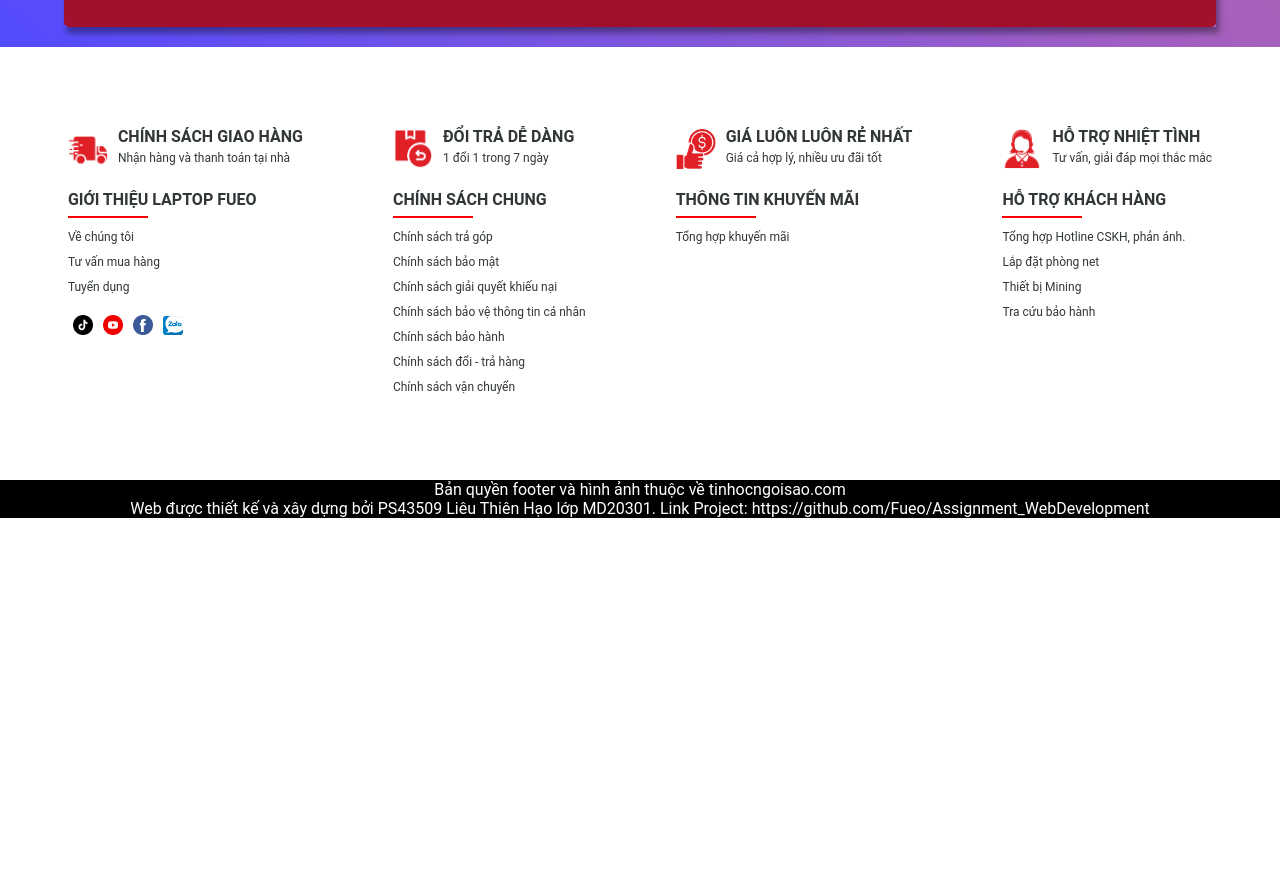
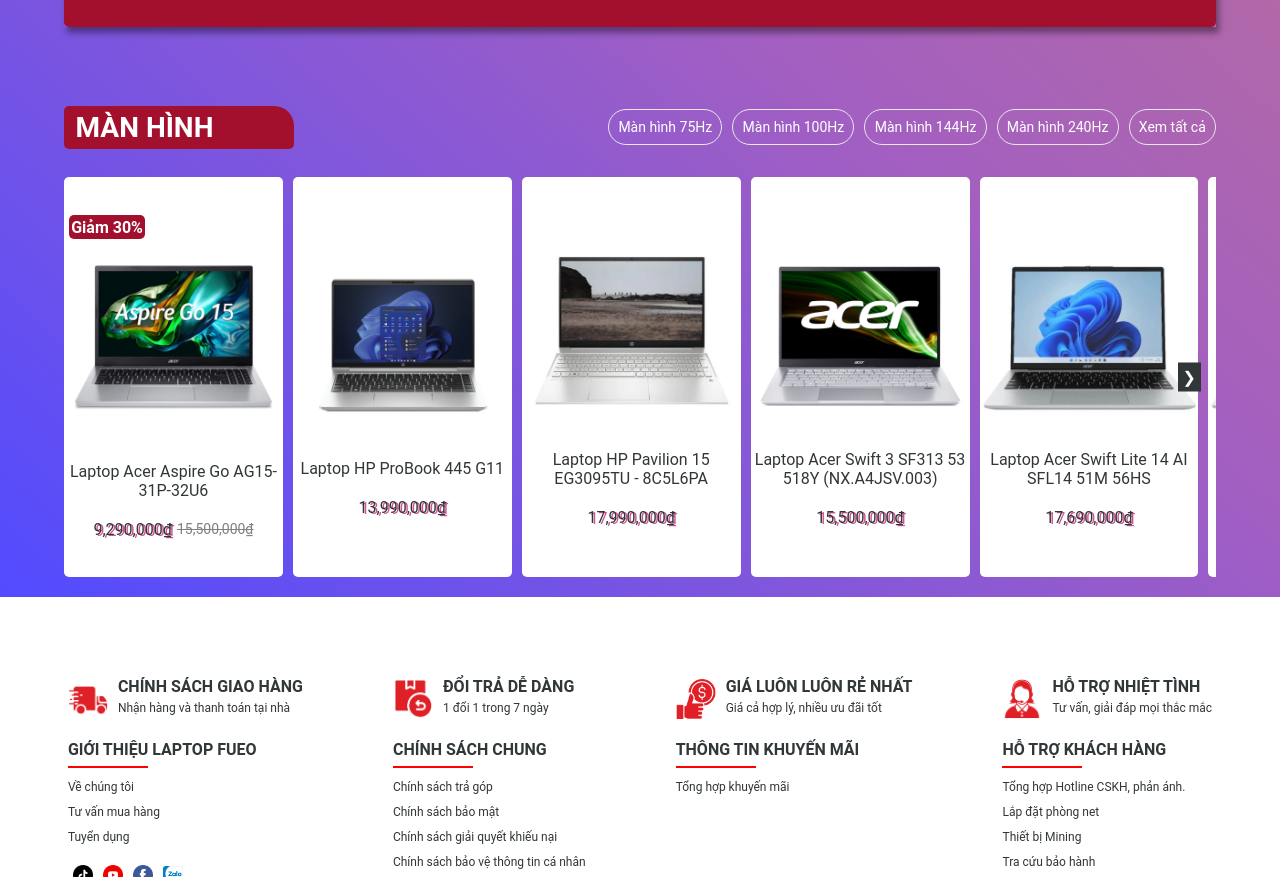
Before and after one commit to Fueo/ASM_WEB1013, a plain HTML site: page index.html in a window 1280 px wide. Shown: the part 2071-2948 px from the top of the page. Before the commit the page ends 2589 px from the top, so only its background shows below. Drawn offline with Linux system fonts and the light colour scheme.

Commit message:
update index

```diff
--- a/css/index.css
+++ b/css/index.css
@@ -483,7 +483,7 @@
 
 .product-content-4 .header-bar {
     width: 100%;
-    height: 150px;
+    height: 100px;
     display: flex;
     justify-content: space-between;
     align-items: center;
@@ -509,29 +509,43 @@
 }
 
 .product-content-4 .header-bar .suggests .suggest {
-    color: #fff;
     font-size: 14px;
-    border: 1px solid #ffffff;
+    border: 1px solid #e9e9e9;
     border-radius: 25px;
     padding: 1%;
     width: fit-content;
 }
 
-.product-container-4 .products {
-    display: flex;
-    width: 100%;
-    border: 1px solid black;
-    height: 25em;
-    gap: 10px;
-    flex-wrap: wrap;
-    overflow: hidden;
+.product-content-4 .header-bar .suggests .suggest a:hover {
+    color: rgb(236, 41, 15);
 }
 
-.product-container-4 .products a {
+.product-content-4 .header-bar .suggests .suggest a {
+    text-decoration: none;
+    color: #fff;
+    transition: 0.2s;
+}
+
+.product-container-4 .list-product-4 {
+    height: fit-content;
+    overflow: hidden;
+    position: relative;
+}
+
+.product-container-4 .products-4 {
+    display: flex;
+    gap: 10px;
+    transition: 0.5s;
+}
+
+
+
+.product-container-4 .products-4 a {
     text-decoration: none;
 }
 
-.product-container-4 .product {
+.product-container-4 .product-4 {
+    flex: 0 0 auto;
     width: 19%;
     height: 25em;
     background-color: white;
@@ -542,16 +556,18 @@
     flex-direction: column;
 }
 
-.product-container-4 .product .product-img {
+
+
+.product-container-4 .product-4 .product-img {
     width: 100%;
 }
 
-.product img {
+.product-4 img {
     width: 100%;
 }
 
 
-.product .product-img .discount-percent {
+.product-4 .product-img .discount-percent {
     color: #fff;
     background-color: #a2102e;
     width: fit-content;
@@ -562,32 +578,57 @@
     border-radius: 5px;
 }
 
-.product .product-title {
+.product-4 .product-title {
     text-align: center;
     font-size: 16px;
     color: #313638;
 }
 
-.product .product-price {
+.product-4 .product-price {
     margin-top: 20px;
     display: flex;
     align-items: center;
     justify-content: center;
 }
 
-.product .product-price .original-price {
+.product-4 .product-price .original-price {
     font-size: 14px;
     color: gray;
     text-decoration: line-through;
     margin-left: 5px;
 }
 
-.product .product-price .discount-price {
+.product-4 .product-price .discount-price {
     font-size: 16px;
     color: #313638;
     text-shadow: 2px 1px #d15493;
 }
 
+.list-product-4 .product-btn {
+    font-size: 16px;
+    background-color: #313638;
+    color: #ffffff;
+    position: absolute;
+    padding: 5px;
+    top: 50%;
+    transform: translateY(-50%);
+    margin-inline: 5px;
+    cursor: pointer;
+}
+
+.list-product-4 .product-btn:hover {
+    font-size: 20px;
+}
+
+.list-product-4 .btn-left-4 {
+    left: -4px;
+}
+
+.list-product-4 .btn-right-4 {
+    right: 10px;
+}
+
+
 .mt-20 {
     margin-top: 20px;
 }
--- a/index.html
+++ b/index.html
@@ -179,31 +179,31 @@
                 </div>
             </div>
         </div>
-        <!-- <div class="product-content-4">
+        <div class="product-content-4">
             <div class="header-bar">
                 <div class="title">Màn hình</div>
                 <div class="suggests">
                     <div class="suggest">
-                        <a>Màn hình 75Hz</a>
+                        <a href="#">Màn hình 75Hz</a>
                     </div>
                     <div class="suggest">
-                        <a>Màn hình 100Hz</a>
+                        <a href="#">Màn hình 100Hz</a>
                     </div>
                     <div class="suggest">
-                        <a>Màn hình 144Hz</a>
+                        <a href="#">Màn hình 144Hz</a>
                     </div>
                     <div class="suggest">
-                        <a>Màn hình 240Hz</a>
+                        <a href="#">Màn hình 240Hz</a>
                     </div>
                     <div class="suggest">
-                        <a>Xem tất cả</a>
+                        <a href="#">Xem tất cả</a>
                     </div>
                 </div>
             </div>
             <div class="product-container-4">
                 <div class="list-product-4">
-                    <div class="products">
-                        <div class="product">
+                    <div class="products-4">
+                        <div class="product-4">
                             <a href="index.html" target="_blank">
                                 <div class="product-img">
                                     <div class="discount-percent">Giảm 30%</div>
@@ -216,7 +216,7 @@
                                 </div>
                             </a>
                         </div>
-                        <div class="product">
+                        <div class="product-4">
                             <a href="index.html" target="_blank">
                                 <div class="product-img">
                                     <img src="img/laptop13.webp">
@@ -227,7 +227,7 @@
                                 </div>
                             </a>
                         </div>
-                        <div class="product">
+                        <div class="product-4">
                             <a href="index.html" target="_blank">
                                 <div class="product-img">
                                     <img src="img/laptop11.webp">
@@ -238,7 +238,7 @@
                                 </div>
                             </a>
                         </div>
-                        <div class="product">
+                        <div class="product-4">
                             <a href="index.html" target="_blank">
                                 <div class="product-img">
                                     <img src="img/laptop15.webp">
@@ -249,7 +249,7 @@
                                 </div>
                             </a>
                         </div>
-                        <div class="product">
+                        <div class="product-4">
                             <a href="index.html" target="_blank">
                                 <div class="product-img">
                                     <img src="img/laptop14.webp">
@@ -260,7 +260,7 @@
                                 </div>
                             </a>
                         </div>
-                        <div class="product">
+                        <div class="product-4">
                             <a href="index.html" target="_blank">
                                 <div class="product-img">
                                     <img src="img/laptop14.webp">
@@ -271,7 +271,18 @@
                                 </div>
                             </a>
                         </div>
-                        <div class="product">
+                        <div class="product-4">
+                            <a href="index.html" target="_blank">
+                                <div class="product-img">
+                                    <img src="img/laptop14.webp">
+                                </div>
+                                <div class="product-title">Laptop Acer Swift Lite 14 AI SFL14 51M 56HS</div>
+                                <div class="product-price">
+                                    <div class="discount-price">17,690,000₫</div>
+                                </div>
+                            </a>
+                        </div>
+                        <div class="product-4">
                             <a href="index.html" target="_blank">
                                 <div class="product-img">
                                     <img src="img/laptop14.webp">
@@ -283,15 +294,20 @@
                             </a>
                         </div>
                     </div>
+                    <div class="btns">
+                        <div class="btn-left-4 product-btn">&#10094</div>
+                        <div class="btn-right-4 product-btn">&#10095</div>
+                    </div>
                 </div>
             </div>
-        </div>  -->
+        </div>
     </div>
 
     <my-footer></my-footer>
     <script src="js/changeTab.js"></script>
     <script src="js/slideShowProductBanner.js"></script>
     <script src="js/countdown.js"></script>
+    <script src="js/slideShowProductContent.js"></script>
 
 </body>
 
--- /dev/null
+++ b/js/slideShowProductContent.js
@@ -0,0 +1,42 @@
+const listProduct = document.querySelector(".products-4");
+const Products = document.getElementsByClassName("product-4");
+const ProductbtnLeft = document.querySelector('.btn-left-4');
+const ProductbtnRight = document.querySelector('.btn-right-4');
+let Productcurrent = 0;
+
+console.log(listProduct, Products, ProductbtnLeft, ProductbtnRight);
+
+const checkCurrent = () => {
+    if (Productcurrent == 0) {
+        ProductbtnLeft.style = `display: none`;
+    }
+    else {
+        ProductbtnLeft.style = `display: inline`;
+    }
+    if (Productcurrent == Products.length - 5) {
+        ProductbtnRight.style = `display: none`;
+    }
+    else {
+        ProductbtnRight.style = `display: inline`;
+    }
+}
+
+checkCurrent();
+
+const handleChangeSlideProduct = () => {
+    Productcurrent++;
+    let width = Products[0].offsetWidth;
+    listProduct.style.transform = `translateX(${(width * -1 * Productcurrent)}px)`
+    checkCurrent();
+}
+
+ProductbtnRight.addEventListener('click', () => {
+    handleChangeSlideProduct();
+})
+
+ProductbtnLeft.addEventListener('click', () => {
+    Productcurrent--;
+    let width = Products[0].offsetWidth;
+    listProduct.style.transform = `translateX(${(width * -1 * Productcurrent)}px)`
+    checkCurrent();
+})
```
